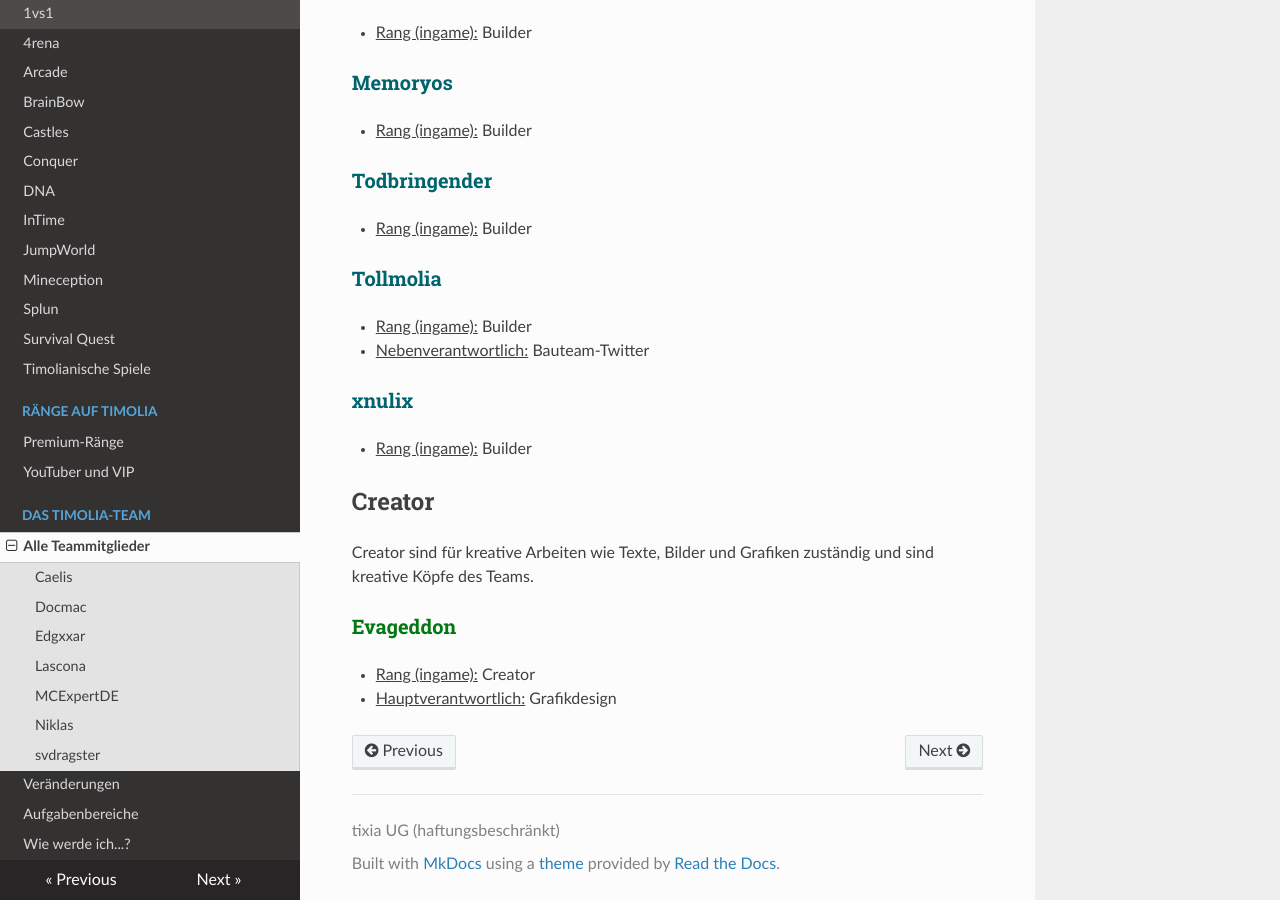
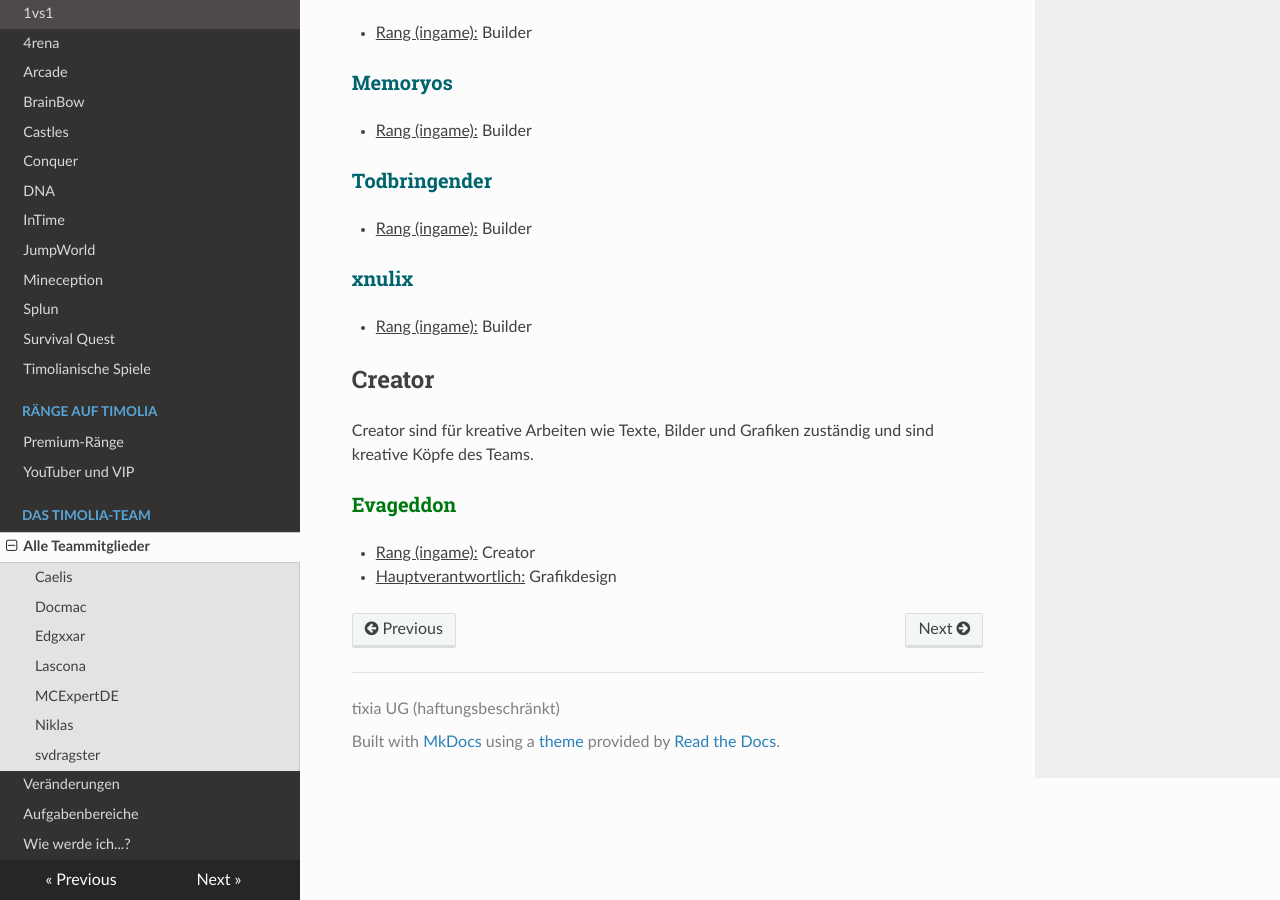
Before and after one commit to TimoliaDE/HowTo, an MkDocs documentation site: the page built from docs/team/members.md, in a window 1280 px wide and 900 px high, scrolled down 6988 px. Built offline with MkDocs 1.6.1, drawn with Linux system fonts in a browser that asks for light colours; nearby versions of some CDN libraries; old or Windows-style settings are respelled for this version of MkDocs.

Commit message:
Update members.md

```diff
--- a/docs/team/members.md
+++ b/docs/team/members.md
@@ -224,10 +224,6 @@ Sie sind für die Arenen und Maps des Timolia-Netzwerkes verantwortlich und entw
 ### <strong><span style="color:#00646F">Todbringender</span></strong>
 - <u>Rang (ingame):</u> Builder
 
-### <strong><span style="color:#00646F">Tollmolia</span></strong>
-- <u>Rang (ingame):</u> Builder
-- <u>Nebenverantwortlich:</u> Bauteam-Twitter
-
 ### <strong><span style="color:#00646F">xnulix</span></strong>
 - <u>Rang (ingame):</u> Builder
 
```
